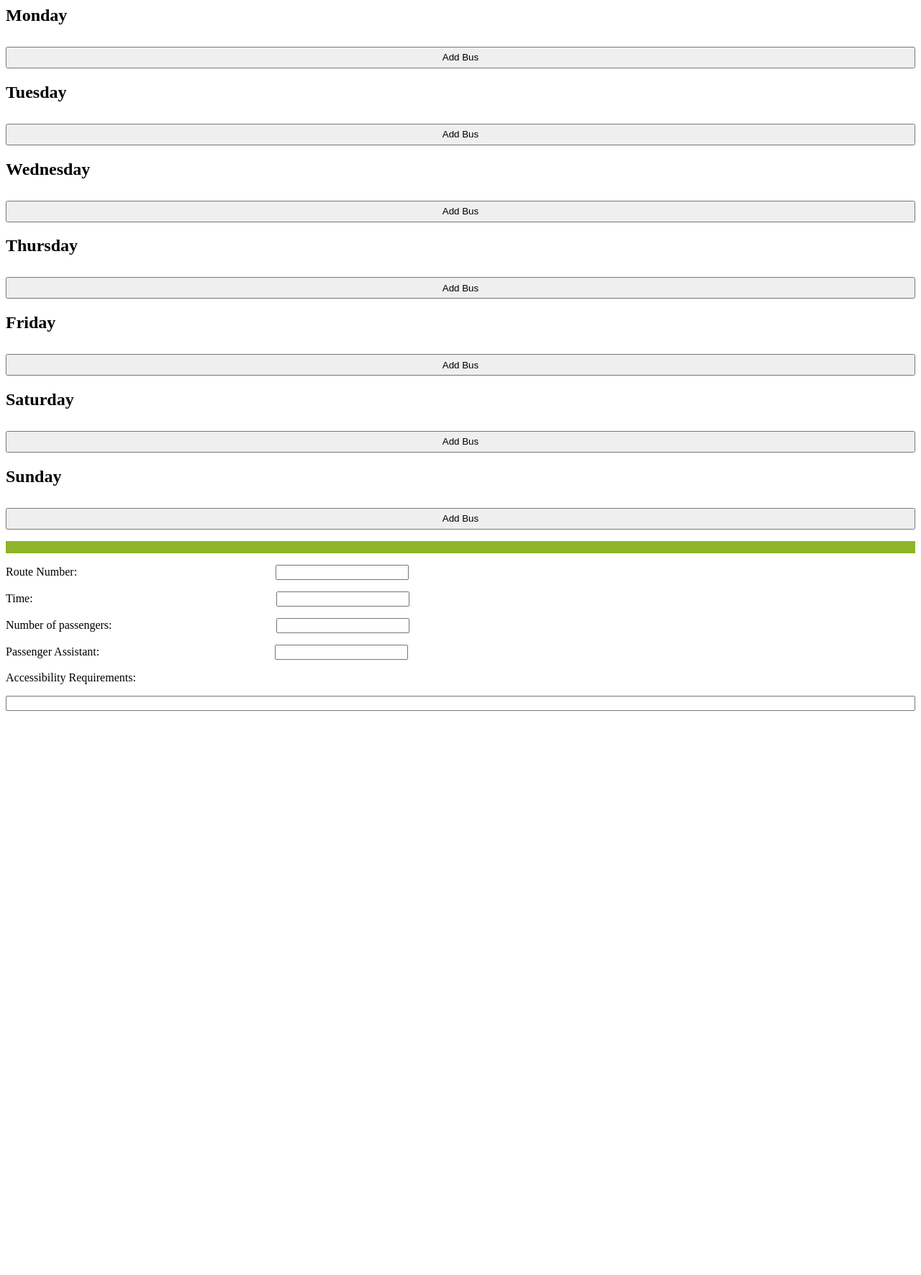
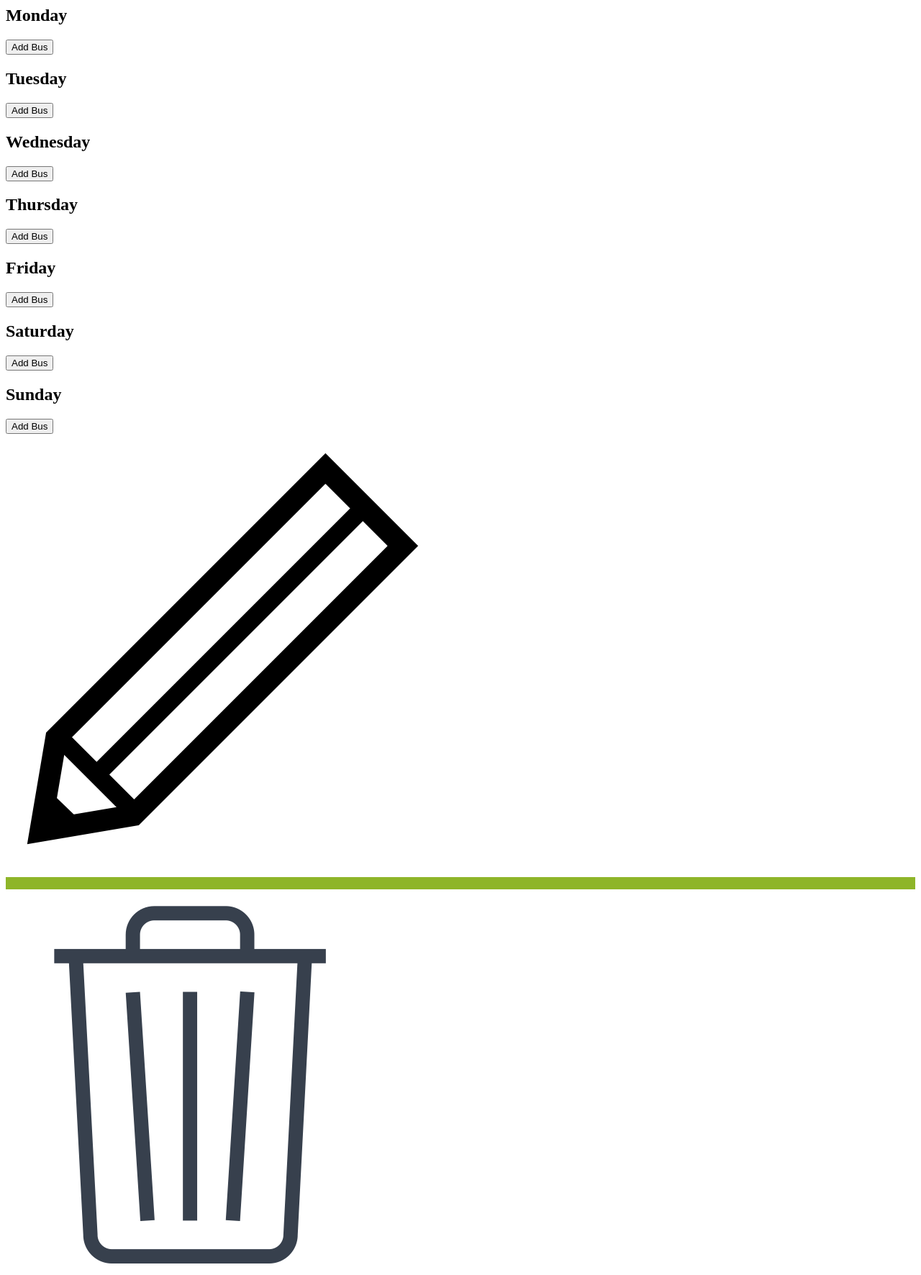
Before and after one commit to Sinead-M/FYP_Start, a PHP site: page /AdminCalendar.php in a window 1280 px wide. Shown: the whole page at 72% size. Before the commit the page ends 988 px from the top, so only its background shows below. Run offline with PHP 8.4, Linux system fonts and the light colour scheme; data that the repository does not hold is empty.

Commit message:
modals updated. css changes

```diff
--- a/AdminCalendar.php
+++ b/AdminCalendar.php
@@ -32,11 +32,11 @@
                     Print "</tr>";
                 }
                 Print "<tr>";
-                Print "<td> <button style='width: 100%; height: 30px'> Add Route </button> </td>";
+                Print "<td> <button class='addRoute'> Add Route </button> </td>";
                 Print "</tr>";
                 Print "</table>";
             }
-        }Print "<button style='width: 100%; height: 30px; margin-top: 10px;'> Add Bus </button>";
+        }Print "<button class='addBus'> Add Bus </button>";
         ?>
     </div>
     <div class="tuesday">
@@ -66,11 +66,11 @@
                     Print "</tr>";
                 }
                 Print "<tr>";
-                Print "<td> <button style='width: 100%; height: 30px'> Add Route </button> </td>";
+                Print "<td> <button <button class='addRoute'> Add Route </button> </td>";
                 Print "</tr>";
                 Print "</table>";
             }
-        }Print "<button style='width: 100%; height: 30px; margin-top: 10px;'> Add Bus </button>";
+        }Print "<button class='addBus'> Add Bus </button>";
         ?>
     </div>
     <div class="wednesday">
@@ -100,11 +100,11 @@
                     Print "</tr>";
                 }
                 Print "<tr>";
-                Print "<td> <button style='width: 100%; height: 30px'> Add Route </button> </td>";
+                Print "<td> <button <button class='addRoute'> Add Route </button> </td>";
                 Print "</tr>";
                 Print "</table>";
             }
-        }Print "<button style='width: 100%; height: 30px; margin-top: 10px;'> Add Bus </button>";
+        }Print "<button class='addBus'> Add Bus </button>";
         ?>
     </div>
     <div class="thursday">
@@ -134,11 +134,11 @@
                     Print "</tr>";
                 }
                 Print "<tr>";
-                Print "<td> <button style='width: 100%; height: 30px'> Add Route </button> </td>";
+                Print "<td> <button <button class='addRoute'> Add Route </button> </td>";
                 Print "</tr>";
                 Print "</table>";
             }
-        }Print "<button style='width: 100%; height: 30px; margin-top: 10px;'> Add Bus </button>";
+        }Print "<button class='addBus'> Add Bus </button>";
         ?>
     </div>
     <div class="friday">
@@ -168,11 +168,11 @@
                     Print "</tr>";
                 }
                 Print "<tr>";
-                Print "<td> <button style='width: 100%; height: 30px'> Add Route </button> </td>";
+                Print "<td> <button <button class='addRoute'> Add Route </button> </td>";
                 Print "</tr>";
                 Print "</table>";
             }
-        }Print "<button style='width: 100%; height: 30px; margin-top: 10px;'> Add Bus </button>";
+        }Print "<button class='addBus'> Add Bus </button>";
         ?>
     </div>
     <div class="saturday">
@@ -202,11 +202,11 @@
                     Print "</tr>";
                 }
                 Print "<tr>";
-                Print "<td> <button style='width: 100%; height: 30px'> Add Route </button> </td>";
+                Print "<td> <button <button class='addRoute'> Add Route </button> </td>";
                 Print "</tr>";
                 Print "</table>";
             }
-        }Print "<button style='width: 100%; height: 30px; margin-top: 10px;'> Add Bus </button>";
+        }Print "<button class='addBus'> Add Bus </button>";
         ?>
     </div>
     <div class="sunday">
@@ -236,35 +236,16 @@
                     Print "</tr>";
                 }
                 Print "<tr>";
-                Print "<td> <button style='width: 100%; height: 30px'> Add Route </button> </td>";
+                Print "<td> <button <button class='addRoute'> Add Route </button> </td>";
                 Print "</tr>";
                 Print "</table>";
             }
         }
-        Print "<button style='width: 100%; height: 30px; margin-top: 10px;'> Add Bus </button>";
+        Print "<button class='addBus'> Add Bus </button>";
         ?>
     </div>
 </div>
-<html>
-<div class="password-Modal" id="myModal">
-    <div class="modal-dialog">
-        <div class="route-modal-content">
-            <div class="password-modal-header">
-                <p><input style="background: #8EB529; border: none; color: white; width: 100%;" type="text" class="input-sm" id="txtrname" readonly/></p>
-            </div>
-            <div class="modal-body">
-                <div class="container">
-                    <p class="routeDetails">Route Number: <input id="txtrno" class="input-sm" style="margin-left: 272px" type="text" id="txtlname" readonly/></p>
-                    <p class="routeDetails">Time: <input id="txtrtime" style="margin-left: 334px" type="text" readonly/></p>
-                    <p class="routeDetails">Number of passengers: <input id="txtpno" style="margin-left: 224px" type="text" readonly/></p>
-                    <p class="routeDetails"> Passenger Assistant: <input id="txtpassist" style="margin-left: 240px" type="text" readonly/></p>
-                    <p class="routeDetails">Accessibility Requirements: </p>
-                    <input id="txtraccess" style="width: 100%;" class="routeInput" type="text" readonly/>
-                </div>
-            </div>
-        </div><!-- /.modal-content -->
-    </div><!-- /.modal-dialog -->
-</div><!-- /.modal -->
+<?php include 'AdminRoutePopUp.php' ?>
 <script>
     $('table tr td').on('click',function(){
         $("#myModal").modal("show");
--- /dev/null
+++ b/AdminRoutePopUp.php
@@ -0,0 +1,19 @@
+<html>
+<div class="password-Modal" id="myModal">
+    <div class="modal-dialog">
+        <div class="route-modal-content">
+            <div class="password-modal-header">
+                <a href="index.php">
+                    <img class="edit" src="img/pencil.png">
+                </a>
+                <p><input style="background: #8EB529; border: none; color: white; width: 100%;" type="text" class="input-sm" id="txtrname" readonly/></p>
+                <a href="index.php">
+                    <img class="delete" src="img/bin.png">
+                </a>
+            </div>
+            <div class="modal-body">
+            </div>
+        </div><!-- /.modal-content -->
+    </div><!-- /.modal-dialog -->
+</div><!-- /.modal -->
+</html>
--- a/api.php
+++ b/api.php
@@ -15,4 +15,4 @@
 $result = mysql_query("SELECT * FROM $tableName where route_name ='$val'");
 $array = mysql_fetch_array($result);
 
-echo $array;
+echo json_encode($array);
--- a/driverCalendar.php
+++ b/driverCalendar.php
@@ -213,8 +213,8 @@
 <script>
     $('table tr td').on('click',function(){
         $("#myModal").modal("show");
-        $("#txtfname").val($(this).closest('tr').children()[0].textContent);
-        $("#txtlname").val($(this).closest('tr').children()[0].textContent);
+        var routeName = $(this).closest('tr').children()[0].textContent;
+        $("#txtrname").val(routeName);
     });
 </script>
 </html>
```
Also changed, not shown: calendar.php (+6 -3 lines), css/style.css (+24 -0 lines).
